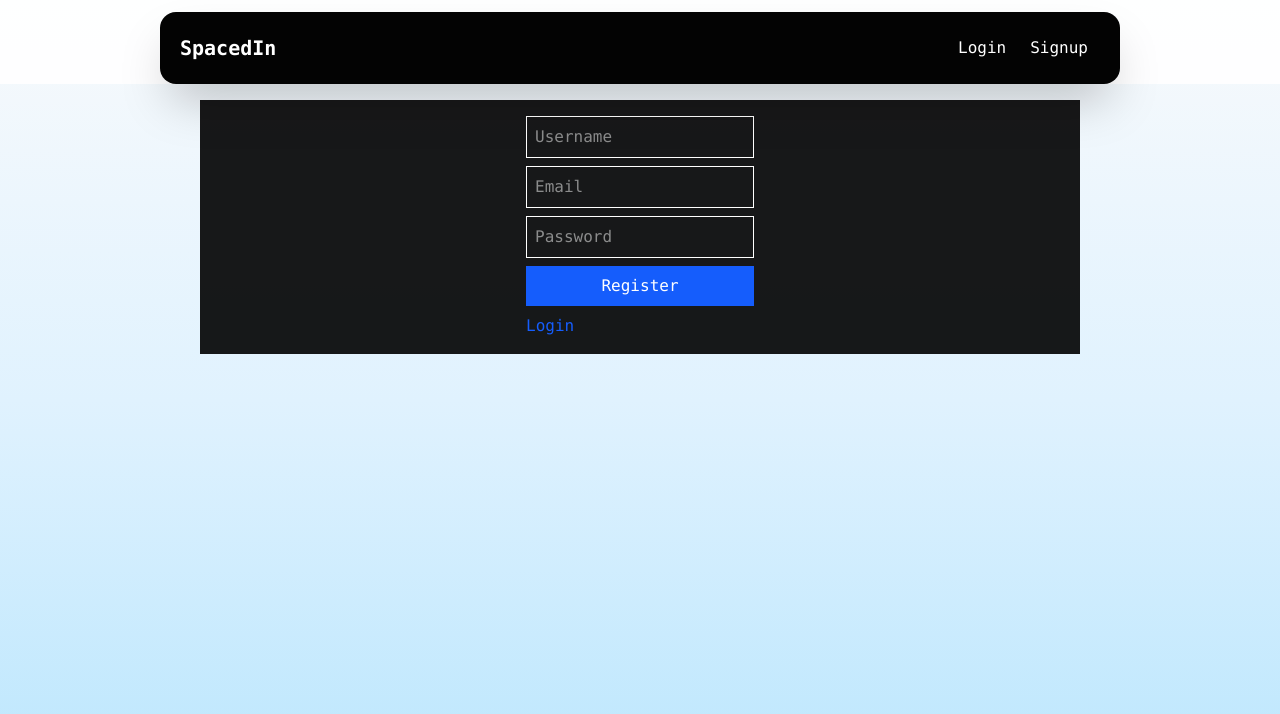
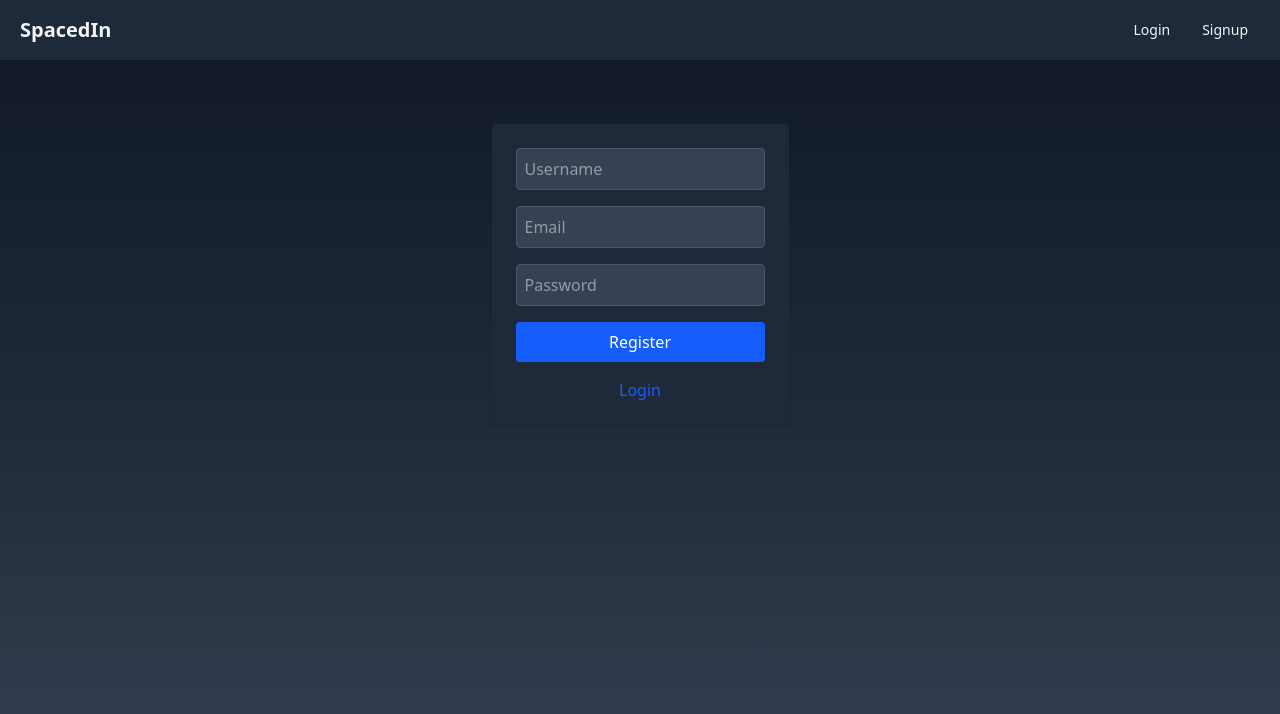
Before and after one commit to JoelJebitto/SpacedIn, a React (Vite) app in the folder SpacedIn/: page /register in a window 1280 px wide. Shown: the top 714 px of the page. Built offline with nearby package versions, Linux system fonts and the light colour scheme.

Commit message:
Add dark theme styles

```diff
--- a/SpacedIn/index.html
+++ b/SpacedIn/index.html
@@ -7,7 +7,7 @@
     <title>Vite + React</title>
   </head>
   <body
-    class="bg-gradient-to-b from-[#f8fafc] via-[#e0f2fe] to-[#bae6fd] h-full font-mono"
+    class="bg-gradient-to-b from-gray-900 via-gray-800 to-gray-700 text-gray-100 h-full font-sans"
   >
     <div id="root" class="h-screen overflow-auto"></div>
     <script type="module" src="/src/main.jsx"></script>
--- a/SpacedIn/src/components/CardList.jsx
+++ b/SpacedIn/src/components/CardList.jsx
@@ -2,7 +2,7 @@ import { useEffect, useState } from 'react'
 import { api } from '../services/api'
 import RichTextEditor from './RichTextEditor'
 
-export default function CardList({ deckId }) {
+export default function CardList({ deckId, onChange }) {
   const [cards, setCards] = useState([])
   const [question, setQuestion] = useState('')
   const [answer, setAnswer] = useState('')
@@ -16,14 +16,17 @@ export default function CardList({ deckId }) {
 
   const create = async (e) => {
     e.preventDefault()
+    if (!question.trim() || !answer.trim()) return
     const card = await api.createCard({ deckId, question, answer })
     setCards([...cards, card])
     setQuestion(''); setAnswer('')
+    onChange && onChange()
   }
 
   const remove = async (id) => {
     await api.deleteCard(id)
     setCards(cards.filter(c => c.id !== id))
+    onChange && onChange()
   }
 
   const startEdit = (c) => {
@@ -33,12 +36,14 @@ export default function CardList({ deckId }) {
   }
 
   const save = async (id) => {
+    if (!editQuestion.trim() || !editAnswer.trim()) return
     const updated = await api.updateCard(id, {
       question: editQuestion,
       answer: editAnswer,
     })
     setCards(cards.map(c => (c.id === id ? updated : c)))
     setEditingId(null)
+    onChange && onChange()
   }
 
   return (
@@ -46,29 +51,52 @@ export default function CardList({ deckId }) {
       <form onSubmit={create} className="space-y-2">
         <RichTextEditor value={question} onChange={setQuestion} placeholder="Question" />
         <RichTextEditor value={answer} onChange={setAnswer} placeholder="Answer" />
-        <button className="bg-green-600 text-white px-3 mt-2">Add</button>
+        <button
+          className="bg-green-600 text-white rounded px-3 mt-2 disabled:opacity-50"
+          disabled={!question.trim() || !answer.trim()}
+        >
+          Add
+        </button>
       </form>
       <ul className="space-y-2">
         {cards.map(c => (
-          <li key={c.id} className="border p-2">
+          <li key={c.id} className="border border-gray-600 rounded p-4 bg-gray-800 shadow">
             {editingId === c.id ? (
               <div className="space-y-2">
                 <RichTextEditor value={editQuestion} onChange={setEditQuestion} />
                 <RichTextEditor value={editAnswer} onChange={setEditAnswer} />
                 <div className="flex gap-2">
-                  <button onClick={() => save(c.id)} className="text-green-600">Save</button>
-                  <button onClick={() => setEditingId(null)} className="text-gray-600">Cancel</button>
+                  <button
+                    onClick={() => save(c.id)}
+                    className="text-green-600 disabled:opacity-50"
+                    disabled={!editQuestion.trim() || !editAnswer.trim()}
+                  >
+                    Save
+                  </button>
+                  <button
+                    onClick={() => setEditingId(null)}
+                    className="text-gray-400"
+                  >
+                    Cancel
+                  </button>
                 </div>
               </div>
             ) : (
               <div className="flex justify-between items-start">
                 <div>
                   <span dangerouslySetInnerHTML={{ __html: c.question }} />
-                  <span className="text-sm text-gray-600 block" dangerouslySetInnerHTML={{ __html: c.answer }} />
+                  <span className="text-sm text-gray-400 block" dangerouslySetInnerHTML={{ __html: c.answer }} />
                 </div>
                 <div className="flex gap-2">
-                  <button onClick={() => startEdit(c)} className="text-blue-600">Edit</button>
-                  <button onClick={() => remove(c.id)} className="text-red-600">X</button>
+                  <button
+                    onClick={() => startEdit(c)}
+                    className="text-blue-600"
+                  >
+                    Edit
+                  </button>
+                  <button onClick={() => remove(c.id)} className="text-red-600">
+                    X
+                  </button>
                 </div>
               </div>
             )}
--- a/SpacedIn/src/components/DeckList.jsx
+++ b/SpacedIn/src/components/DeckList.jsx
@@ -3,7 +3,7 @@ import useAuth from "../store/useAuth";
 import { api } from "../services/api";
 import { Link } from "react-router-dom";
 
-export default function DeckList({ userId }) {
+export default function DeckList({ userId, onChange }) {
   const { user } = useAuth();
   const [decks, setDecks] = useState([]);
   const [stats, setStats] = useState({});
@@ -30,15 +30,17 @@ export default function DeckList({ userId }) {
 
   const create = async (e) => {
     e.preventDefault();
-    console.log(user.id);
+    if (!title.trim()) return;
     const deck = await api.createDeck(user.id, { title });
     setDecks([...decks, deck]);
     setTitle("");
+    onChange && onChange();
   };
 
   const remove = async (id) => {
     await api.deleteDeck(id);
     setDecks(decks.filter((d) => d.id !== id));
+    onChange && onChange();
   };
 
   const startEdit = (deck) => {
@@ -47,38 +49,49 @@ export default function DeckList({ userId }) {
   };
 
   const save = async (id) => {
+    if (!editTitle.trim()) return;
     const updated = await api.updateDeck(id, { title: editTitle });
     setDecks(decks.map((d) => (d.id === id ? updated : d)));
     setEditingId(null);
+    onChange && onChange();
   };
 
   return (
-    <div className="p-4 space-y-4">
+    <div className="p-4 space-y-4 text-gray-100">
       <form onSubmit={create} className="flex gap-2">
         <input
           value={title}
           onChange={(e) => setTitle(e.target.value)}
           placeholder="New Deck"
-          className="border p-2"
+          className="border border-gray-600 rounded p-2 flex-1 bg-gray-700 text-gray-100"
         />
-        <button className="bg-green-600 text-white px-3">Add</button>
+        <button
+          className="bg-green-600 text-white rounded px-3 disabled:opacity-50"
+          disabled={!title.trim()}
+        >
+          Add
+        </button>
       </form>
       <ul className="space-y-2">
         {decks.map((d) => (
-          <li key={d.id} className="border p-2 space-y-1">
+          <li key={d.id} className="border border-gray-600 rounded p-4 space-y-1 bg-gray-800 shadow">
             {editingId === d.id ? (
               <div className="flex justify-between items-center gap-2">
                 <input
                   value={editTitle}
                   onChange={(e) => setEditTitle(e.target.value)}
-                  className="border p-2 flex-1"
+                  className="border border-gray-600 rounded p-2 flex-1 bg-gray-700 text-gray-100"
                 />
-                <button onClick={() => save(d.id)} className="text-green-600">
+                <button
+                  onClick={() => save(d.id)}
+                  className="text-green-600 disabled:opacity-50"
+                  disabled={!editTitle.trim()}
+                >
                   Save
                 </button>
                 <button
                   onClick={() => setEditingId(null)}
-                  className="text-gray-200"
+                  className="text-gray-400"
                 >
                   Cancel
                 </button>
@@ -101,7 +114,7 @@ export default function DeckList({ userId }) {
             )}
             {stats[d.id] && (
               <div className="space-y-1">
-                <div className="w-full h-2 bg-gray-200 rounded">
+                <div className="w-full h-2 bg-gray-700 rounded">
                   <div
                     className="h-full bg-blue-600 rounded"
                     style={{
@@ -109,7 +122,7 @@ export default function DeckList({ userId }) {
                     }}
                   />
                 </div>
-                <div className="text-xs text-gray-700">
+                <div className="text-xs text-gray-300">
                   Reviewed {stats[d.id].reviewedCards} /{" "}
                   {stats[d.id].totalCards} (Due {stats[d.id].dueCards})
                 </div>
--- a/SpacedIn/src/components/Header.jsx
+++ b/SpacedIn/src/components/Header.jsx
@@ -1,15 +1,13 @@
 import { useNavigate } from "react-router-dom";
 import useAuth from "../store/useAuth";
-const Btn = ({ children, onClick }) => {
-  return (
+const Btn = ({ children, onClick }) => (
   <button
-      className="p-3 transition-all hover:cursor-pointer active:bg-gray-800 rounded-xl"
+    className="px-3 py-2 rounded-md hover:bg-gray-700 active:bg-gray-600 text-sm font-medium text-gray-100"
     onClick={onClick}
   >
     {children}
   </button>
 );
-};
 
 const Header = () => {
   const { logout, token } = useAuth();
@@ -26,14 +24,14 @@ const Header = () => {
   };
 
   return (
-    <div className="bg-black/99 z-100 flex w-full px-5 py-3 text-white shadow-2xl lg:w-[60rem] lg:rounded-2xl mx-auto lg:mt-3 ">
+    <div className="bg-gray-800 shadow-sm flex w-full justify-between px-5 py-3 sticky top-0 z-50 text-gray-100">
       <h1
         className="flex-1 text-xl font-bold my-auto"
         onClick={() => navigate("/dashboard")}
       >
         SpacedIn
       </h1>
-      <div className="flex">
+      <div className="flex gap-2">
         {token ? (
           <Btn onClick={handleLogout}>Logout</Btn>
         ) : (
--- a/SpacedIn/src/components/Layout.jsx
+++ b/SpacedIn/src/components/Layout.jsx
@@ -4,10 +4,8 @@ import { Outlet } from "react-router-dom";
 export default function Layout() {
   return (
     <>
-      <div className="bg-white/90 absolute z-50 flex w-full left-1/2 transform -translate-x-1/2 ">
-        <Header />
-      </div>
-      <main className="flex mt-25 w-screen lg:w-[55rem] mx-auto bg-black/90 text-white">
+      <Header />
+      <main className="flex flex-col pt-16 w-screen max-w-4xl mx-auto p-4">
         <Outlet />
       </main>
     </>
--- a/SpacedIn/src/components/RichTextEditor.jsx
+++ b/SpacedIn/src/components/RichTextEditor.jsx
@@ -36,7 +36,7 @@ export default function RichTextEditor({ value, onChange, placeholder }) {
   }
 
   return (
-    <div className="border p-2 min-h-[2.5rem]">
+    <div className="border border-gray-600 bg-gray-700 text-gray-100 p-2 min-h-[2.5rem]">
       <Editor
         editorState={editorState}
         onChange={handleChange}
--- a/SpacedIn/src/pages/Dashboard.jsx
+++ b/SpacedIn/src/pages/Dashboard.jsx
@@ -1,25 +1,29 @@
 import DeckList from "../components/DeckList.jsx";
 import useAuth from "../store/useAuth";
 import { Navigate } from "react-router-dom";
-import { useEffect, useState } from "react";
+import { useEffect, useState, useCallback } from "react";
 import { api } from "../services/api";
 
 export default function Dashboard() {
   const { token, user } = useAuth();
   const [stats, setStats] = useState(null);
 
-  useEffect(() => {
+  const refreshStats = useCallback(() => {
     if (user?.id) {
       api.getUserStats(user.id).then(setStats).catch(console.error);
     }
   }, [user]);
 
+  useEffect(() => {
+    refreshStats();
+  }, [refreshStats]);
+
   if (!token) return <Navigate to="/" replace />;
   return (
-    <div className="p-4 space-y-4 w-full">
+    <div className="p-4 space-y-4 w-full text-gray-100">
       {stats && (
         <div className="space-y-1">
-          <div className="w-full h-2 bg-gray-200 rounded">
+          <div className="w-full h-2 bg-gray-700 rounded">
             <div
               className="h-full bg-blue-600 rounded"
               style={{
@@ -27,13 +31,13 @@ export default function Dashboard() {
               }}
             />
           </div>
-          <div className="text-sm text-gray-200">
-            Reviewed {stats.reviewedCards} / {stats.totalCards} cards (Due{" "}
+          <div className="text-sm text-gray-300">
+            Reviewed {stats.reviewedCards} / {stats.totalCards} cards (Due{' '}
             {stats.dueCards})
           </div>
         </div>
       )}
-      <DeckList userId={user?.id} />
+      <DeckList userId={user?.id} onChange={refreshStats} />
     </div>
   );
 }
--- a/SpacedIn/src/pages/Deck.jsx
+++ b/SpacedIn/src/pages/Deck.jsx
@@ -1,6 +1,6 @@
 import { useParams, Link } from "react-router-dom";
 import CardList from "../components/CardList.jsx";
-import { useEffect, useState } from "react";
+import { useEffect, useState, useCallback } from "react";
 import useAuth from "../store/useAuth";
 import { api } from "../services/api";
 
@@ -9,20 +9,24 @@ export default function Deck() {
   const { user } = useAuth();
   const [stats, setStats] = useState(null);
 
-  useEffect(() => {
+  const refreshStats = useCallback(() => {
     if (user?.id) {
       api.getDeckStats(id, user.id).then(setStats).catch(console.error);
     }
   }, [id, user]);
 
+  useEffect(() => {
+    refreshStats();
+  }, [refreshStats]);
+
   return (
-    <div className="p-4 space-y-4 w-full">
+    <div className="p-4 space-y-4 w-full text-gray-100">
       <Link to="/dashboard" className="text-blue-600">
         Back
       </Link>
       {stats && (
         <div className="space-y-1">
-          <div className="w-full h-2 bg-gray-200 rounded">
+          <div className="w-full h-2 bg-gray-700 rounded">
             <div
               className="h-full bg-blue-600 rounded"
               style={{
@@ -30,16 +34,19 @@ export default function Deck() {
               }}
             />
           </div>
-          <div className="text-sm text-gray-700">
+          <div className="text-sm text-gray-300">
             Reviewed {stats.reviewedCards} / {stats.totalCards} cards (Due{" "}
             {stats.dueCards})
           </div>
         </div>
       )}
-      <Link to={`/decks/${id}/review`} className="text-green-600 block">
+      <Link
+        to={`/decks/${id}/review`}
+        className="bg-blue-600 text-white rounded px-3 py-2 inline-block"
+      >
         Study
       </Link>
-      <CardList deckId={id} />
+      <CardList deckId={id} onChange={refreshStats} />
     </div>
   );
 }
--- a/SpacedIn/src/pages/Login.jsx
+++ b/SpacedIn/src/pages/Login.jsx
@@ -17,10 +17,24 @@ export default function Login() {
   if (token) return <Navigate to="/dashboard" replace />
 
   return (
-    <form onSubmit={handleSubmit} className="p-4 flex flex-col gap-2 max-w-sm mx-auto">
-      <input value={username} onChange={e => setUsername(e.target.value)} placeholder="Username" className="border p-2" />
-      <input type="password" value={password} onChange={e => setPassword(e.target.value)} placeholder="Password" className="border p-2" />
-      <button className="bg-blue-600 text-white p-2">Login</button>
+    <form
+      onSubmit={handleSubmit}
+      className="p-6 bg-gray-800 shadow rounded flex flex-col gap-4 max-w-sm mx-auto text-gray-100"
+    >
+      <input
+        value={username}
+        onChange={(e) => setUsername(e.target.value)}
+        placeholder="Username"
+        className="border border-gray-600 rounded p-2 bg-gray-700 text-gray-100"
+      />
+      <input
+        type="password"
+        value={password}
+        onChange={(e) => setPassword(e.target.value)}
+        placeholder="Password"
+        className="border border-gray-600 rounded p-2 bg-gray-700 text-gray-100"
+      />
+      <button className="bg-blue-600 text-white rounded p-2">Login</button>
     </form>
   )
 }
--- a/SpacedIn/src/pages/Register.jsx
+++ b/SpacedIn/src/pages/Register.jsx
@@ -20,12 +20,31 @@ export default function Register() {
   if (done) return <Navigate to="/" replace />
 
   return (
-    <form onSubmit={handleSubmit} className="p-4 flex flex-col gap-2 max-w-sm mx-auto">
-      <input value={username} onChange={e => setUsername(e.target.value)} placeholder="Username" className="border p-2" />
-      <input value={email} onChange={e => setEmail(e.target.value)} placeholder="Email" className="border p-2" />
-      <input type="password" value={password} onChange={e => setPassword(e.target.value)} placeholder="Password" className="border p-2" />
-      <button className="bg-blue-600 text-white p-2">Register</button>
-      <Link to="/" className="text-blue-600">Login</Link>
+    <form
+      onSubmit={handleSubmit}
+      className="p-6 bg-gray-800 shadow rounded flex flex-col gap-4 max-w-sm mx-auto text-gray-100"
+    >
+      <input
+        value={username}
+        onChange={(e) => setUsername(e.target.value)}
+        placeholder="Username"
+        className="border border-gray-600 rounded p-2 bg-gray-700 text-gray-100"
+      />
+      <input
+        value={email}
+        onChange={(e) => setEmail(e.target.value)}
+        placeholder="Email"
+        className="border border-gray-600 rounded p-2 bg-gray-700 text-gray-100"
+      />
+      <input
+        type="password"
+        value={password}
+        onChange={(e) => setPassword(e.target.value)}
+        placeholder="Password"
+        className="border border-gray-600 rounded p-2 bg-gray-700 text-gray-100"
+      />
+      <button className="bg-blue-600 text-white rounded p-2">Register</button>
+      <Link to="/" className="text-blue-600 text-center">Login</Link>
     </form>
   )
 }
--- a/SpacedIn/src/pages/Review.jsx
+++ b/SpacedIn/src/pages/Review.jsx
@@ -46,22 +46,22 @@ export default function Review() {
   };
 
   return (
-    <div className="p-4 space-y-4 w-full">
+    <div className="p-4 space-y-4 w-full text-gray-100">
       <Link to={`/decks/${id}`} className="text-blue-600">
         Back
       </Link>
       <div className="space-y-1">
-        <div className="w-full h-2 bg-gray-200 rounded">
+        <div className="w-full h-2 bg-gray-700 rounded">
           <div
             className="h-full bg-blue-600 rounded"
             style={{ width: `${(reviewed / totalCards) * 100}%` }}
           />
         </div>
-        <div className="text-sm text-gray-700">
+        <div className="text-sm text-gray-300">
           Reviewed {reviewed} / {totalCards} cards
         </div>
       </div>
-      <div className="border p-4">
+      <div className="border border-gray-600 rounded p-4 bg-gray-800 shadow">
         <div dangerouslySetInnerHTML={{ __html: card.question }} />
         {showAnswer && (
           <div
@@ -73,7 +73,7 @@ export default function Review() {
       {showAnswer ? (
         <div className="flex gap-2">
           {[0, 1, 2, 3, 4, 5].map((n) => (
-            <button key={n} onClick={() => grade(n)} className="border px-2">
+            <button key={n} onClick={() => grade(n)} className="border rounded px-2">
               {n}
             </button>
           ))}
@@ -81,7 +81,7 @@ export default function Review() {
       ) : (
         <button
           onClick={() => setShowAnswer(true)}
-          className="bg-blue-600 text-white px-3"
+          className="bg-blue-600 text-white rounded px-3 py-2"
         >
           Show Answer
         </button>
```
Lines whose indentation alone changed are shown as unchanged.
